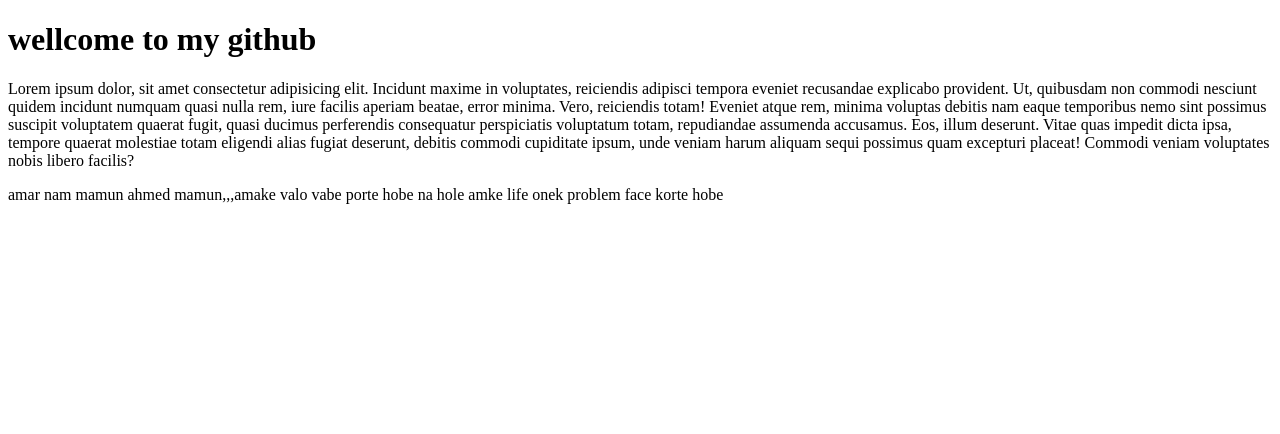
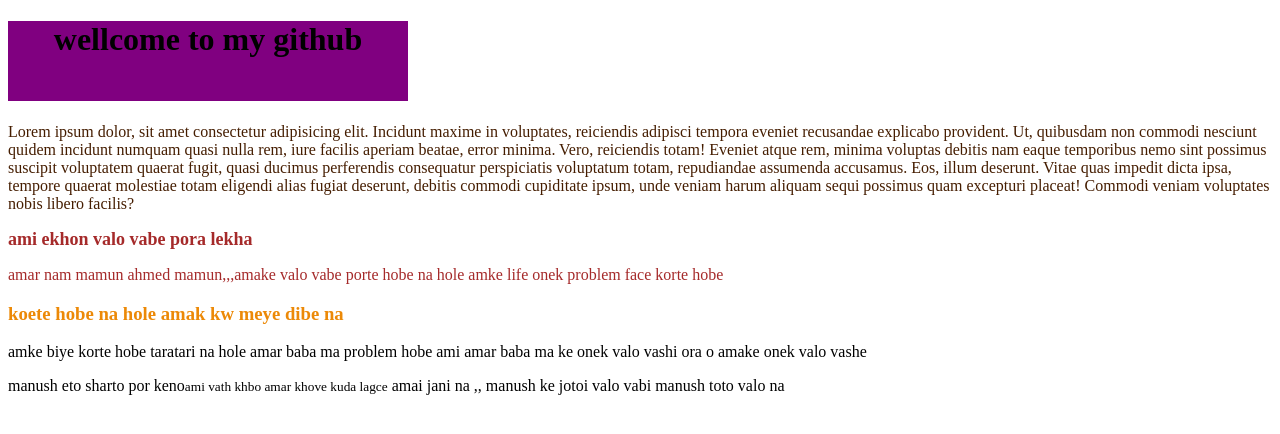
Before and after one commit to AHMEDMAMUN/my-second-rep, a plain HTML site: page index.html in a window 1280 px wide. Drawn offline with Linux system fonts and the light colour scheme.

Commit message:
style add

```diff
--- a/index.html
+++ b/index.html
@@ -4,19 +4,18 @@
     <meta charset="UTF-8">
     <meta name="viewport" content="width=device-width, initial-scale=1.0">
     <title>My first github</title>
-<style>
-  small{
-    color: brown;
+    <link rel="stylesheet" href="style.css">
 
-
-  }
-</style>
 </head>
 <body>
     <h1>wellcome to my github</h1>
 
-    <p> Lorem ipsum dolor, sit amet consectetur adipisicing elit. Incidunt maxime in voluptates, reiciendis adipisci tempora eveniet recusandae explicabo provident. Ut, quibusdam non commodi nesciunt quidem incidunt numquam quasi nulla rem, iure facilis aperiam beatae, error minima. Vero, reiciendis totam! Eveniet atque rem, minima voluptas debitis nam eaque temporibus nemo sint possimus suscipit voluptatem quaerat fugit, quasi ducimus perferendis consequatur perspiciatis voluptatum totam, repudiandae assumenda accusamus. Eos, illum deserunt. Vitae quas impedit dicta ipsa, tempore quaerat molestiae totam eligendi alias fugiat deserunt, debitis commodi cupiditate ipsum, unde veniam harum aliquam sequi possimus quam excepturi placeat! Commodi veniam voluptates nobis libero facilis? </p>
-    <p>amar nam mamun ahmed mamun,,,amake valo vabe porte hobe na hole amke life onek problem face korte hobe </p>
+    <p id="baba"> Lorem ipsum dolor, sit amet consectetur adipisicing elit. Incidunt maxime in voluptates, reiciendis adipisci tempora eveniet recusandae explicabo provident. Ut, quibusdam non commodi nesciunt quidem incidunt numquam quasi nulla rem, iure facilis aperiam beatae, error minima. Vero, reiciendis totam! Eveniet atque rem, minima voluptas debitis nam eaque temporibus nemo sint possimus suscipit voluptatem quaerat fugit, quasi ducimus perferendis consequatur perspiciatis voluptatum totam, repudiandae assumenda accusamus. Eos, illum deserunt. Vitae quas impedit dicta ipsa, tempore quaerat molestiae totam eligendi alias fugiat deserunt, debitis commodi cupiditate ipsum, unde veniam harum aliquam sequi possimus quam excepturi placeat! Commodi veniam voluptates nobis libero facilis? </p>
+    <h2>ami ekhon valo vabe pora lekha</h2>
+    <p class="ma ">amar nam mamun ahmed mamun,,,amake valo vabe porte hobe na hole amke life onek problem face korte hobe </p>
+    <h3> koete hobe na hole amak kw meye dibe na</h3>
+    <p>amke biye korte hobe taratari na hole amar baba ma problem hobe ami amar baba ma ke onek valo vashi  ora o amake onek valo vashe</p>
+    <p> manush eto sharto por keno<small>ami vath khbo amar khove kuda lagce</small>  amai  jani na ,, manush ke jotoi valo vabi manush toto valo na </p>
 
 </body>
 </html>
--- /dev/null
+++ b/style.css
@@ -0,0 +1,22 @@
+h1{
+    text-align: center;
+    background-color: purple;
+    height: 80px;
+    width: 400px;
+}
+h2{
+    font-size: large;
+    color: brown;
+
+
+}
+h3{
+    color:rgb(236, 137, 7);
+
+}
+.ma{
+    color: brown;
+}
+#baba{
+    color: rgb(69, 29, 0);
+}
```
